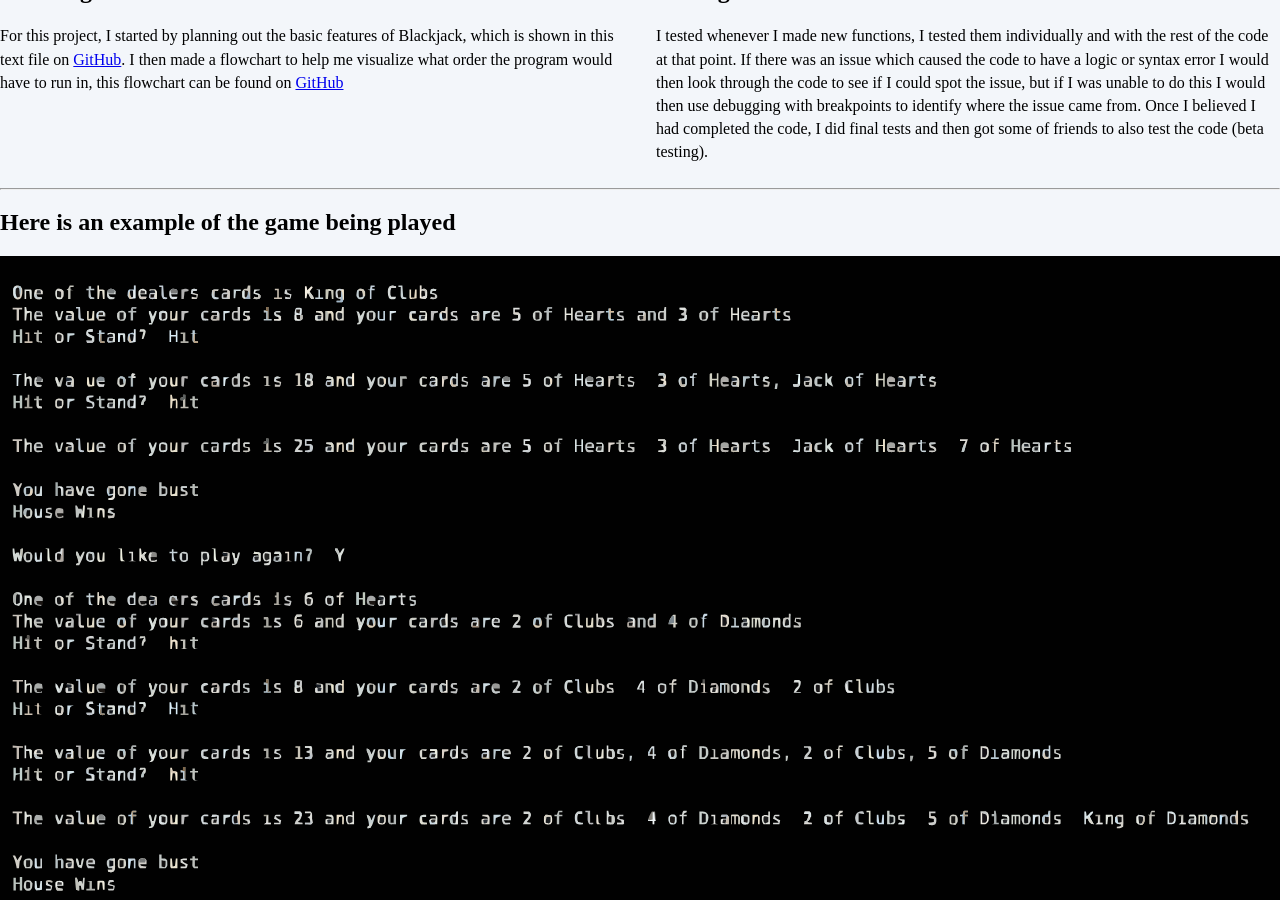
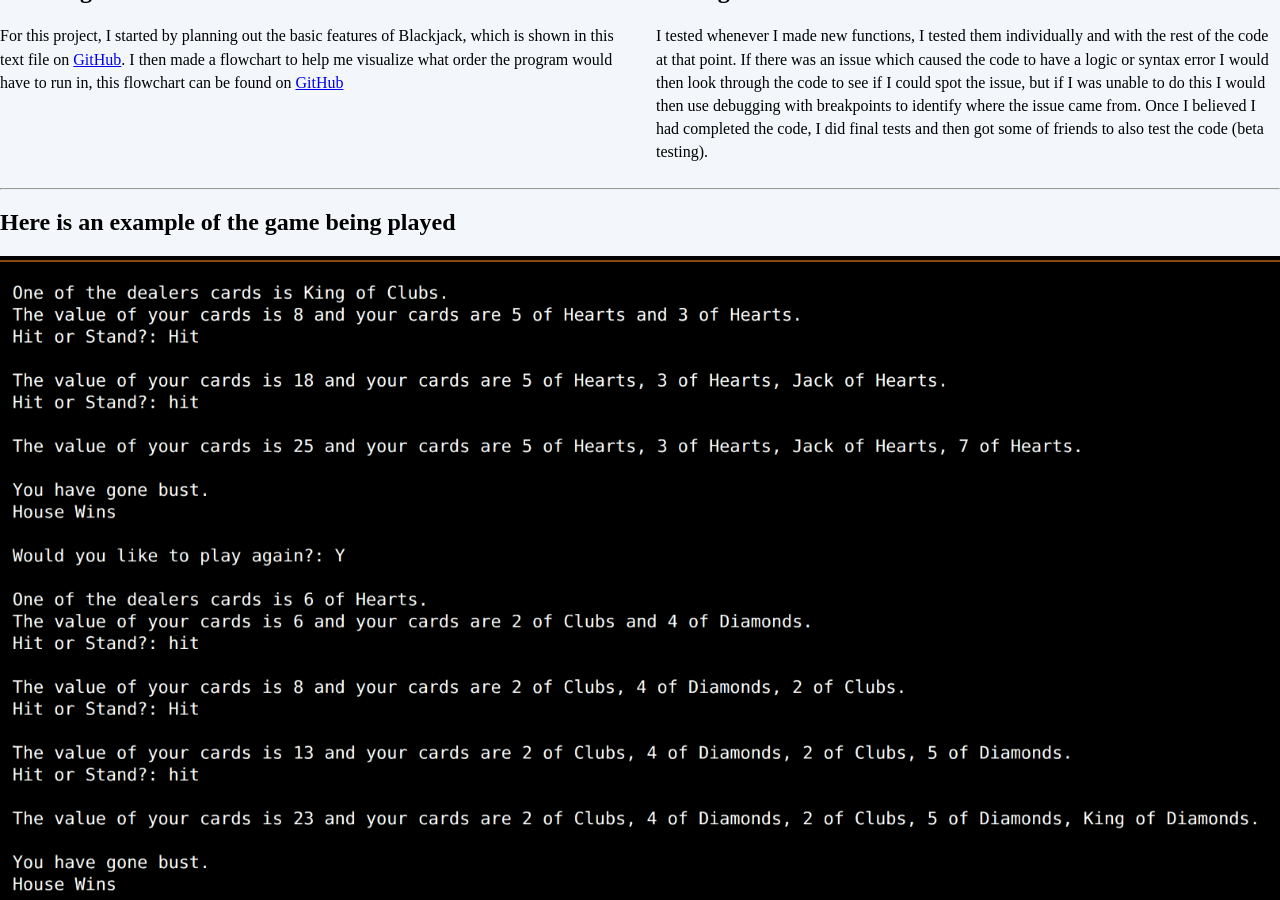
Before and after one commit to Andrew-Dev-Coder/Portfolio, a Jekyll site: the page built from _projects/blackjack.html, in a window 1280 px wide and 900 px high, scrolled down 465 px. Built offline with Jekyll 4.4.1, drawn with Linux system fonts in a browser that asks for light colours.

Commit message:
Changed from SVG to PNG

```diff
--- a/_projects/blackjack.html
+++ b/_projects/blackjack.html
@@ -28,6 +28,6 @@ type: command_line
 <h2>Here is an example of the game being played</h2>
 <div class="wrapper">
     <section>
-        <img class="image" src="/Images/ProjectImages/Blackjack/blackjackPlaying.svg" alt="Command line output of a user playing the blackjack game.">
+        <img class="image" src="/Images/ProjectImages/Blackjack/blackjackPlaying.png" alt="Command line output of a user playing the blackjack game.">
     </section>
 </div>
```
Also changed, not shown: Images/ProjectImages/Blackjack/blackjackPlaying.png (added), Images/ProjectImages/Blackjack/blackjackPlaying.svg (deleted).
